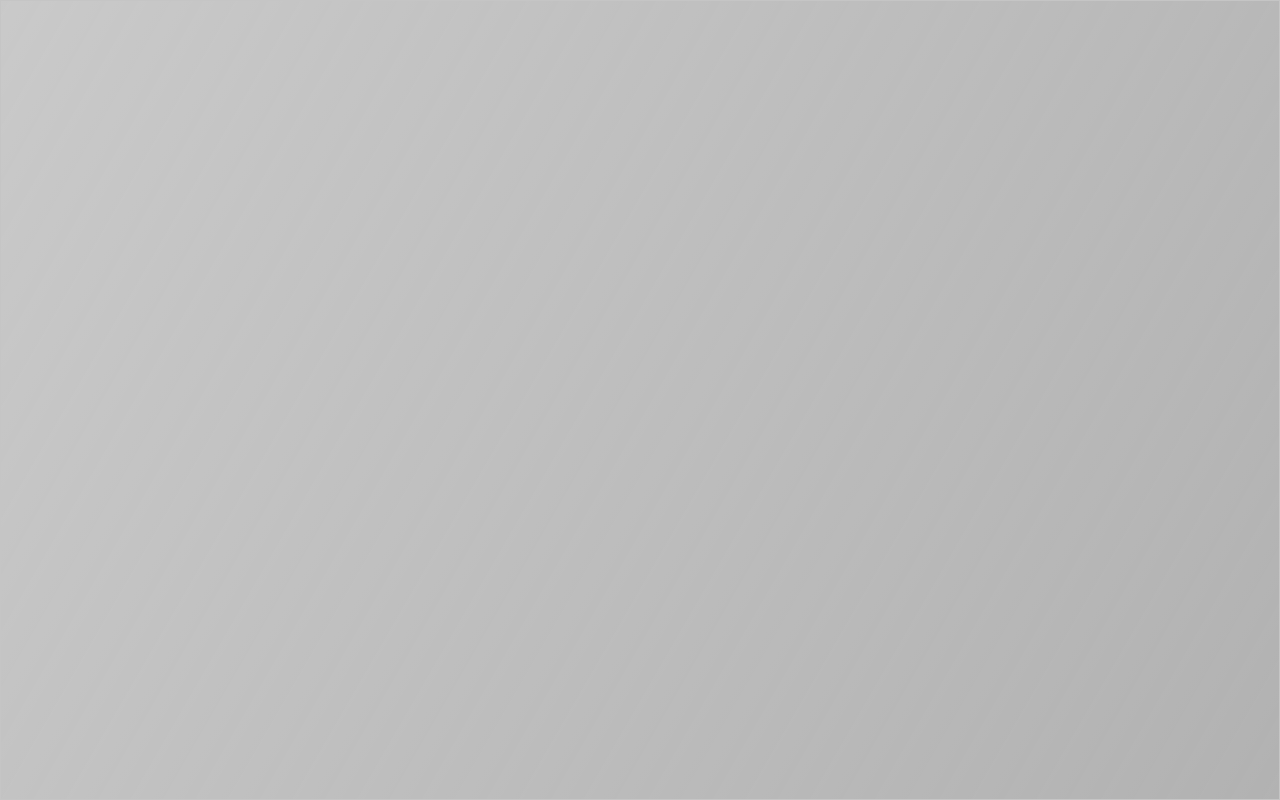
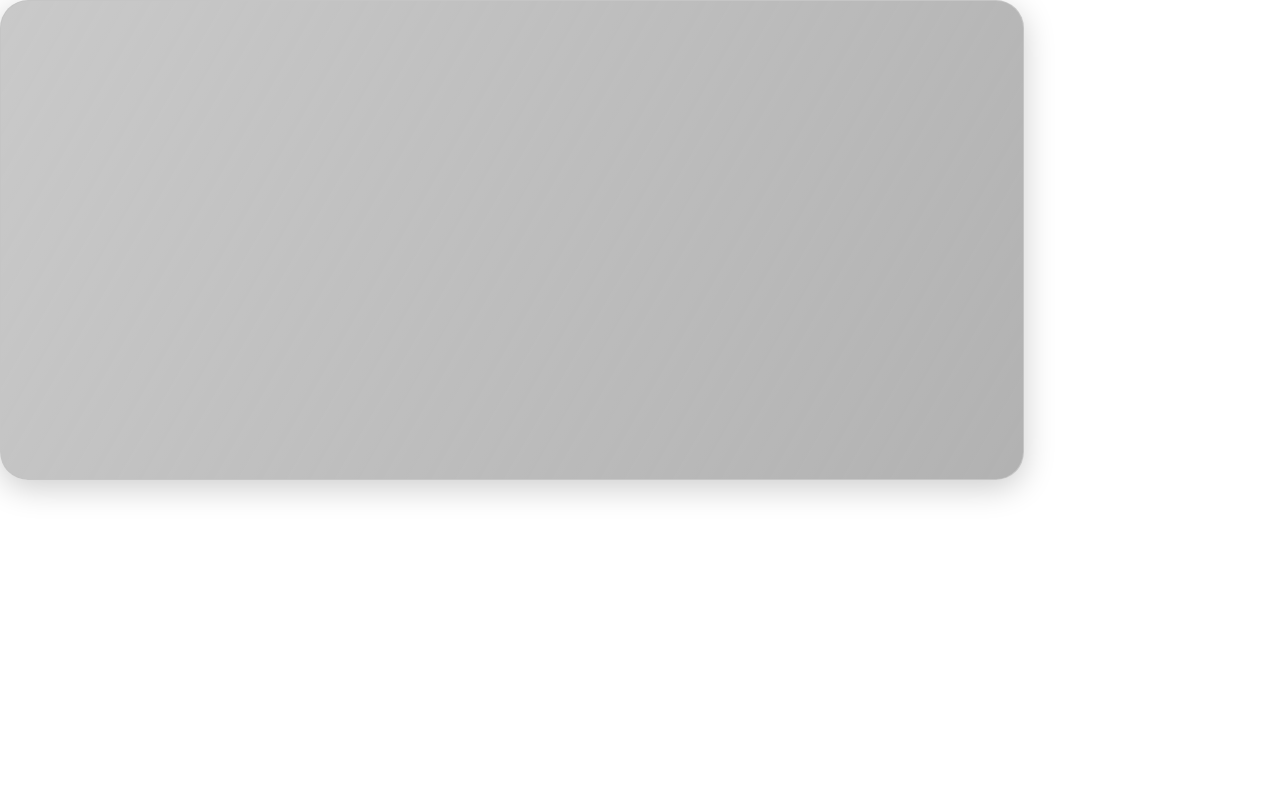
Before and after one commit to balungcas/glossybox, a plain HTML site: page index.html in a window 1280 px wide. Drawn offline with Linux system fonts and the light colour scheme.

Commit message:
Update index.html

```diff
--- a/index.html
+++ b/index.html
@@ -3,68 +3,30 @@
 <head>
     <meta charset="UTF-8" />
     <meta name="viewport" content="width=device-width, initial-scale=1.0" />
-    <title>Tinted Glassmorphism Component</title>
+    <title>TEST - Tinted Glassmorphism</title>
     <style>
-        * {
-            box-sizing: border-box;
+        * { box-sizing: border-box; }
+        html, body {
+            height: 100%; width: 100%; margin: 0; padding: 0;
+            font-family: -apple-system, BlinkMacSystemFont, "Segoe UI", Roboto, Helvetica, Arial, sans-serif;
         }
-
-        html, body {
-            height: 100%;
-            width: 100%;
-            margin: 0;
-            padding: 0;
-            background: transparent;
-            font-family: -apple-system, BlinkMacSystemFont, "Segoe UI", Roboto, Helvetica, Arial, sans-serif, "Apple Color Emoji", "Segoe UI Emoji", "Segoe UI Symbol";
-        }
-
         .glass-box {
-            width: 100%;
-            height: 100%;
-            position: relative;
-            border-radius: 0px;
-
-            /* --- The Core Effect --- */
-            /* 1. The Background Blur: This remains the heart of the effect. */
+            width: 80%; height: 60%; position: relative; border-radius: 28px;
             backdrop-filter: blur(16px) saturate(180%);
             -webkit-backdrop-filter: blur(16px) saturate(180%);
-
-            /* 2. The Translucent Fill: Changed to a darker, more noticeable tint. */
-            background-color: rgba(0, 0, 0, 0.3); /* <-- THE KEY CHANGE IS HERE */
-
-            /* 3. The Border: The light border now creates a sharp contrast. */
+            background-color: rgba(0, 0, 0, 0.3);
             border: 1px solid rgba(255, 255, 255, 0.25);
-
-            /* 4. The Shadow: Gives the element depth. */
             box-shadow: 0 8px 32px 0 rgba(0, 0, 0, 0.2);
-
             overflow: hidden;
         }
-
-        /* --- Subtle Gloss Effect --- */
-        /* This pseudo-element's white gradient now pops against the dark background. */
         .glass-box::before {
-            content: '';
-            position: absolute;
-            top: 0;
-            left: 0;
-            right: 0;
-            bottom: 0;
-
-            /* A simple diagonal gradient to simulate a light sheen. */
-            background: linear-gradient(
-                120deg,
-                rgba(255, 255, 255, 0.3) 0%,
-                rgba(255, 255, 255, 0) 100%
-            );
-
+            content: ''; position: absolute; top: 0; left: 0; right: 0; bottom: 0;
+            background: linear-gradient(120deg, rgba(255, 255, 255, 0.3) 0%, rgba(255, 255, 255, 0) 100%);
             pointer-events: none;
         }
-
     </style>
 </head>
 <body>
-    <div class="glass-box">
-        </div>
+    <div class="glass-box"></div>
 </body>
 </html>
```
